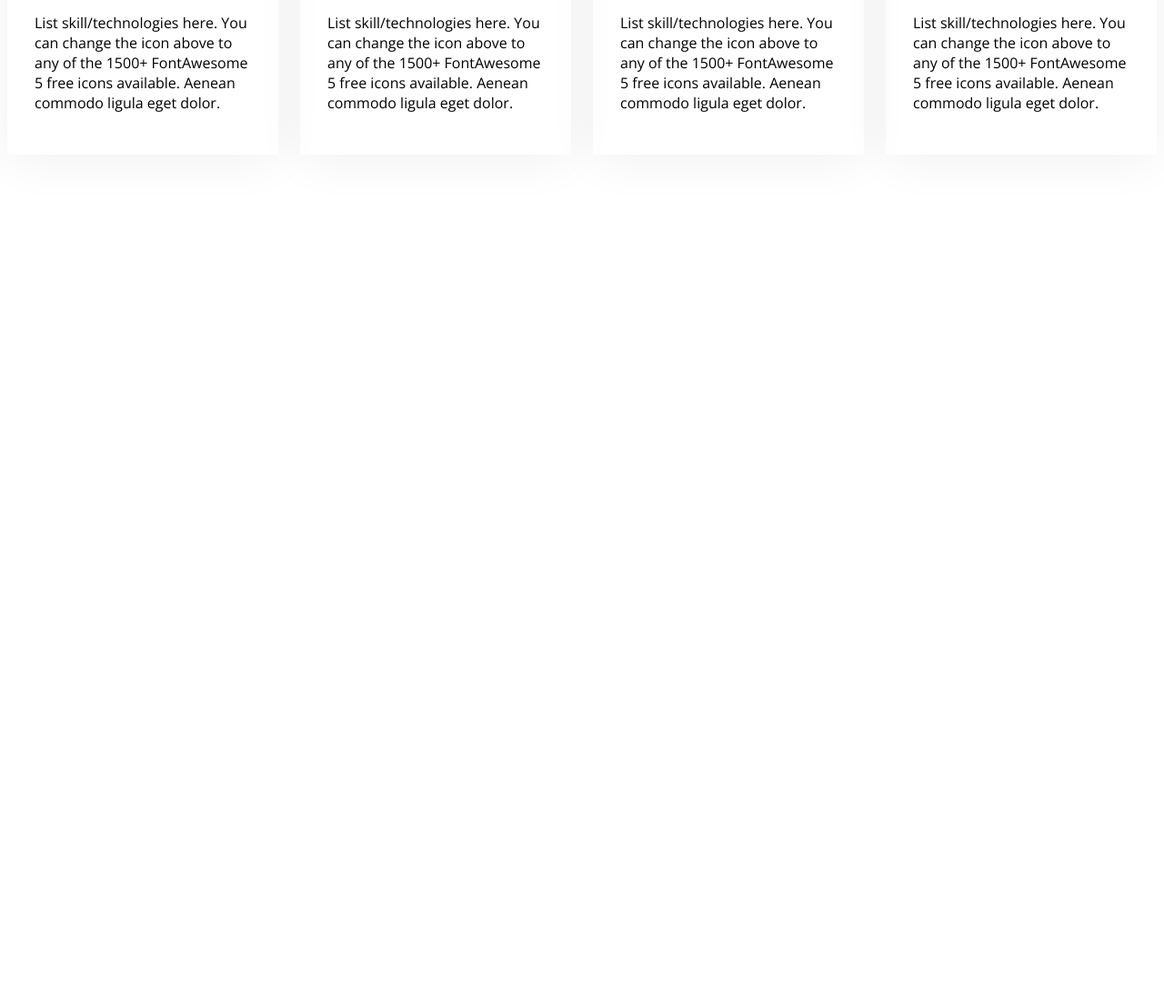
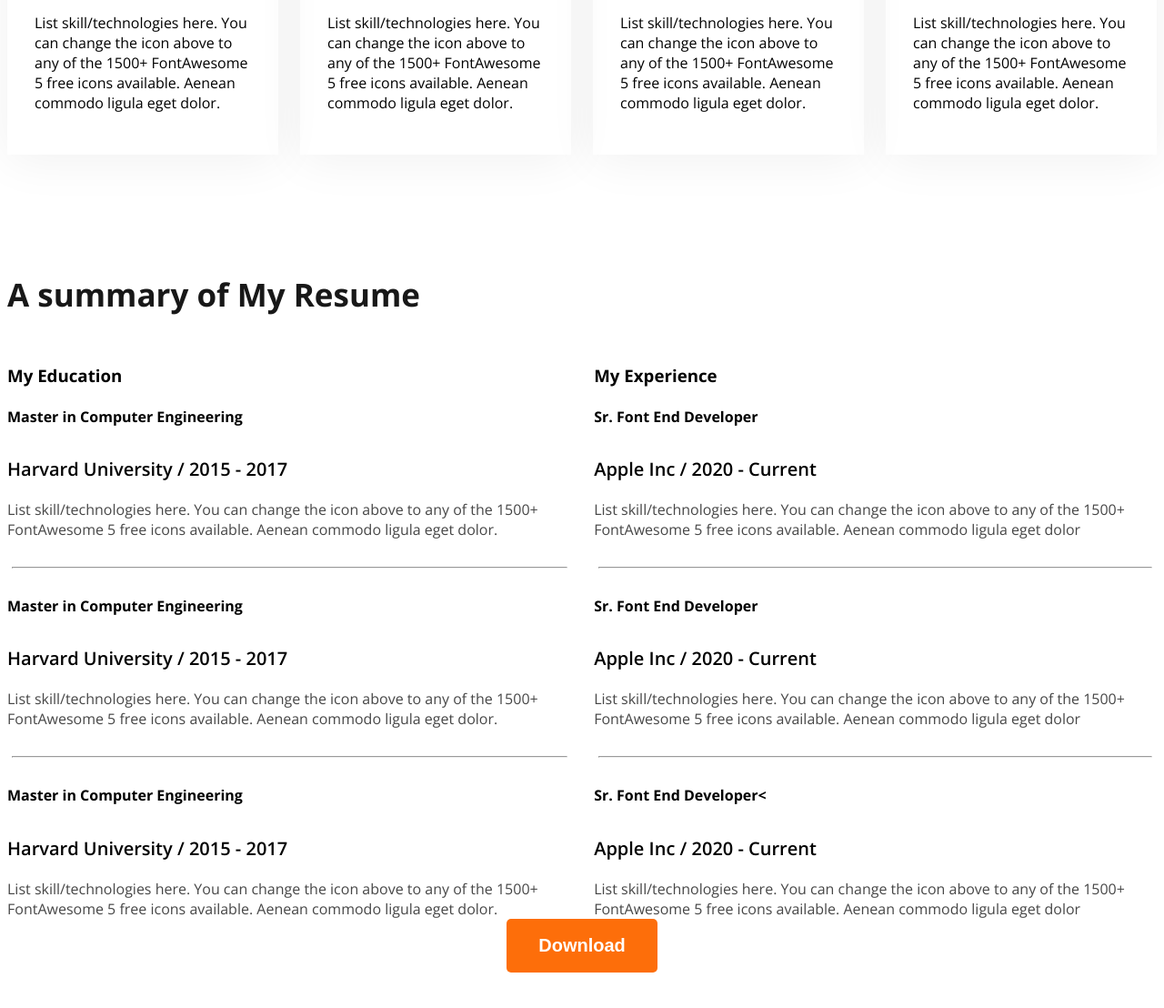
Before and after one commit to 1tasnem/My-protfoil, a plain HTML site: page index.html in a window 1280 px wide. Shown: the part 1875-2983 px from the top of the page at 91% size. Before the commit the page ends 2175 px from the top, so only its background shows below. Drawn offline with nearby package versions, Linux system fonts and the light colour scheme.

Commit message:
added resume part

```diff
--- a/index.html
+++ b/index.html
@@ -106,6 +106,60 @@
 
 
         </section>
+        <section class="resume">
+            <h3 class="section-title ">A summary of My Resume</h3>
+            <div class="resume-container">
+                <resume-column>
+                    <h3 class="resume-column-title">My Education</h3>
+                    <div class="experience">
+                        <h4 class="experience-title">Master in Computer Engineering</h4>
+                        <h5 class="experience-sub-title">Harvard University / 2015 - 2017</h5>
+                        <div class="experience-description">List skill/technologies here. You can change the icon above
+                            to any of the 1500+ FontAwesome 5 free icons available. Aenean commodo ligula eget dolor.</div>
+                    </div>
+                    <hr>
+                    <div class="experience">
+                        <h4 class="experience-title">Master in Computer Engineering</h4>
+                        <h5 class="experience-sub-title">Harvard University / 2015 - 2017</h5>
+                        <div class="experience-description">List skill/technologies here. You can change the icon above
+                            to any of the 1500+ FontAwesome 5 free icons available. Aenean commodo ligula eget dolor.</div>
+                    </div>
+                    <hr>
+                    <div class="experience">
+                        <h4 class="experience-title">Master in Computer Engineering</h4>
+                        <h5 class="experience-sub-title">Harvard University / 2015 - 2017</h5>
+                        <div class="experience-description">List skill/technologies here. You can change the icon above
+                            to any of the 1500+ FontAwesome 5 free icons available. Aenean commodo ligula eget dolor.</div>
+                    </div>
+                </resume-column>
+                <resume-column>
+                    <h3 class="resume-column-title">My Experience</h3>
+                    <div class="experience">
+                        <h4 class="experience-title">Sr. Font End Developer</h4>
+                        <h5 class="experience-sub-title">Apple Inc / 2020 - Current</h5>
+                        <div class="experience-description">List skill/technologies here. You can change the icon above
+                            to any of the 1500+ FontAwesome 5 free icons available. Aenean commodo ligula eget dolor</div>
+                    </div>
+                    <hr>
+                    <div class="experience">
+                        <h4 class="experience-title">Sr. Font End Developer</h4>
+                        <h5 class="experience-sub-title">Apple Inc / 2020 - Current</h5>
+                        <div class="experience-description">List skill/technologies here. You can change the icon above
+                            to any of the 1500+ FontAwesome 5 free icons available. Aenean commodo ligula eget dolor</div>
+                    </div>
+                    <hr>
+                    <div class="experience">
+                        <h4 class="experience-title">Sr. Font End Developer<</h4>
+                        <h5 class="experience-sub-title">Apple Inc / 2020 - Current</h5>
+                        <div class="experience-description">List skill/technologies here. You can change the icon above
+                            to any of the 1500+ FontAwesome 5 free icons available. Aenean commodo ligula eget dolor</div>
+                    </div>
+                </resume-column>
+            </div>
+            <div class="text-center resume-download cv">
+            <button class="btn-primary">Download </button>
+            </div>
+        </section>
 
     </main>
     <footer>
--- a/styles.css
+++ b/styles.css
@@ -126,3 +126,19 @@ main section{
     margin-top:130px;
     margin-bottom:130px;
 }
+.resume-container{
+    display: flex;
+    gap:24px;
+}
+.experience-description,.experience-description{
+    color:#474747;
+}
+.experience-sub-title{
+    font-size:20px;
+    font-weight: 600;
+    margin-bottom: 20px;
+
+}
+.resume hr{
+    margin: 30px 5px;
+}
```
